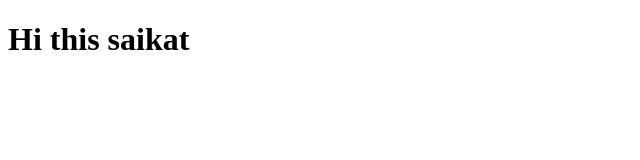
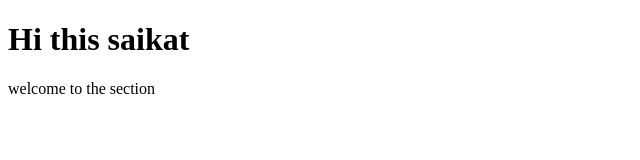
Before and after one commit to abu-taher-saikat/git-test, a plain HTML site: page index.html in a window 1280 px wide. Shown: the whole page, without its empty margins (0-640 px from the left). Drawn offline with Linux system fonts and the light colour scheme.

Commit message:
second commit

```diff
--- a/index.html
+++ b/index.html
@@ -8,5 +8,6 @@
 </head>
 <body>
     <h1>Hi this saikat</h1>
+    <p>welcome to the section</p>
 </body>
 </html>
```
Also changed, not shown: index.js (line endings or trailing spaces).
